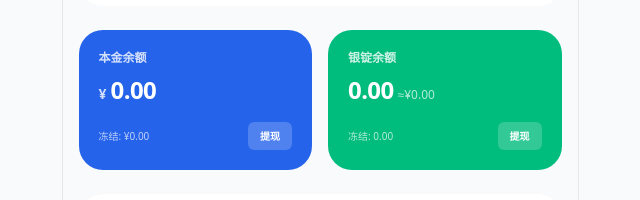
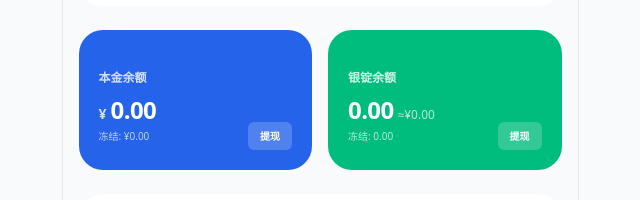
Before and after one commit to jackyang1989/order-management-system, a Next.js app in the folder frontend/: page /profile in a window 1280 px wide. Shown: the part 186-386 px from the top of the page, without its empty margins (320-960 px from the left). Built offline with nearby package versions, Linux system fonts and the light colour scheme; no server answers; sample sign-in values are in the browser's storage.

Commit message:
auto: snapshot at 2026-01-14 12:17:45

```diff
--- a/frontend/src/app/profile/page.tsx
+++ b/frontend/src/app/profile/page.tsx
@@ -106,12 +106,14 @@ export default function ProfilePage() {
                 {/* Main Assets - Clean Flat Blocks */}
                 <div className="grid grid-cols-2 gap-4">
                     <div className="flex flex-col rounded-[24px] bg-primary-600 p-5 text-white">
+                        <div className="flex-1 flex flex-col justify-center translate-y-[20px]">
                             <span className="text-xs font-bold opacity-80 uppercase">本金余额</span>
                             <div className="mt-2 flex items-baseline gap-1">
                                 <span className="text-sm font-bold opacity-80">¥</span>
                                 <span className="text-2xl font-black tracking-tight">{Number(profile?.balance || 0).toFixed(2)}</span>
                             </div>
-                        <div className="mt-auto pt-4 flex items-center justify-between">
+                        </div>
+                        <div className="pt-4 flex items-center justify-between">
                             <span className="text-[10px] font-medium opacity-70">冻结: ¥{Number(profile?.frozenBalance || 0).toFixed(2)}</span>
                             <button
                                 onClick={() => router.push('/profile/withdraw')}
@@ -122,12 +124,14 @@ export default function ProfilePage() {
                         </div>
                     </div>
                     <div className="flex flex-col rounded-[24px] bg-emerald-500 p-5 text-white">
+                        <div className="flex-1 flex flex-col justify-center translate-y-[20px]">
                             <span className="text-xs font-bold opacity-80 uppercase">银锭余额</span>
                             <div className="mt-2 flex items-baseline gap-1">
                                 <span className="text-2xl font-black tracking-tight">{Number(profile?.silver || 0).toFixed(2)}</span>
                                 <span className="text-xs font-medium opacity-70">≈¥{Number(profile?.stats?.silverToYuan || profile?.silver || 0).toFixed(2)}</span>
                             </div>
-                        <div className="mt-auto pt-4 flex items-center justify-between">
+                        </div>
+                        <div className="pt-4 flex items-center justify-between">
                             <span className="text-[10px] font-medium opacity-70">冻结: {Number(profile?.frozenSilver || 0).toFixed(2)}</span>
                             <button
                                 onClick={() => router.push('/profile/withdraw')}
```
Also changed, not shown: 2 other files (tests, documents, lock files or other folders). Lines whose indentation alone changed are shown as unchanged.
